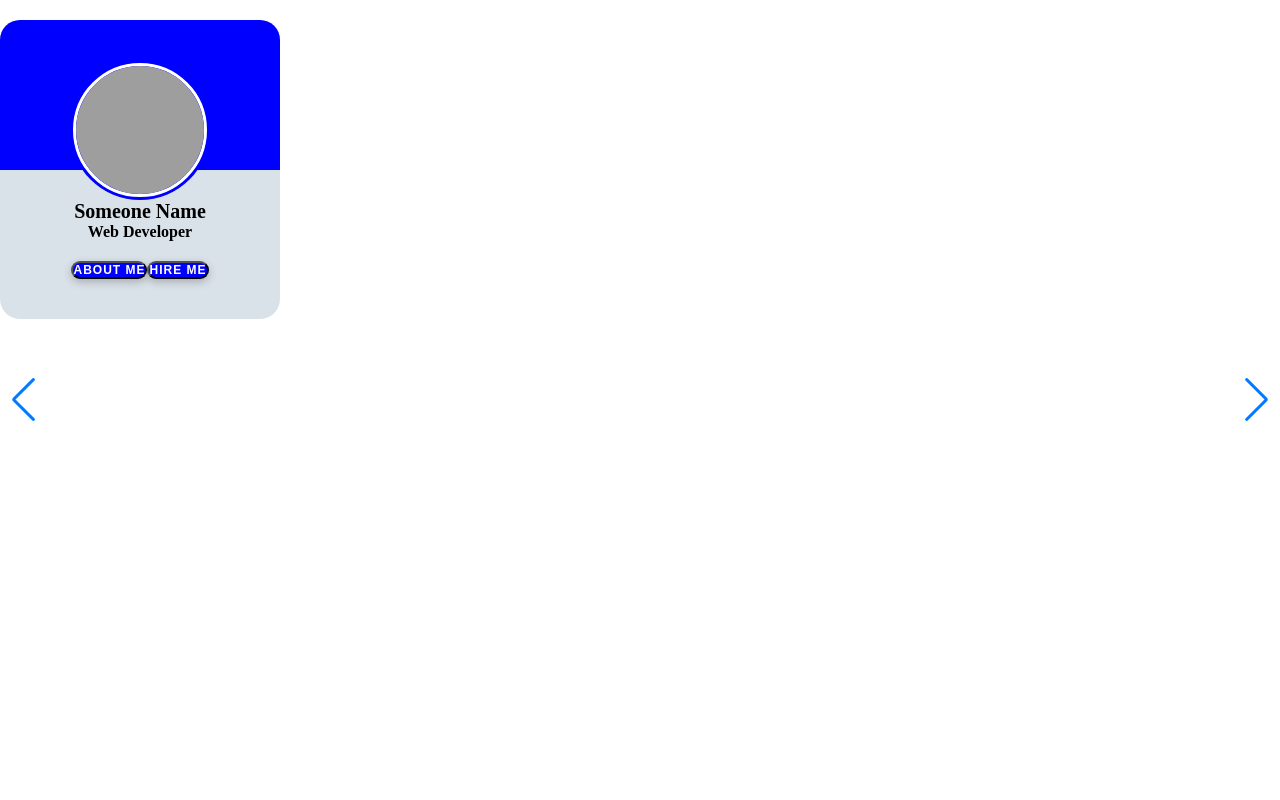
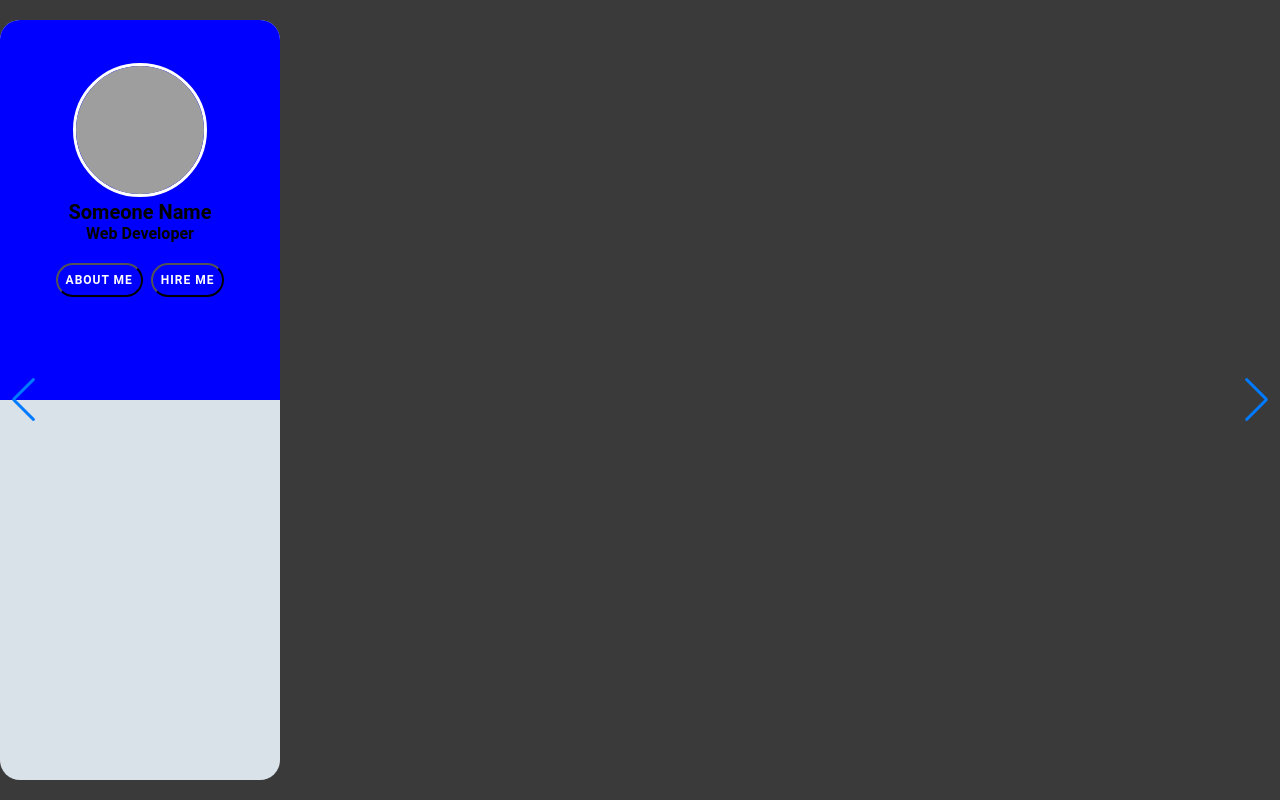
Before and after one commit to leuzaoo/carousel-component, a plain HTML site: page index.html in a window 1280 px wide. Drawn offline with nearby package versions, Linux system fonts and the light colour scheme; grey boxes are pictures that could not be loaded.

Commit message:
Removed useless items

```diff
--- a/style.css
+++ b/style.css
@@ -2,12 +2,19 @@
   margin: 0;
   padding: 0;
   box-sizing: border-box;
+  font-family: roboto;
+}
+
+body {
+  background-color: rgb(58, 58, 58);
 }
 
 .container {
   display: flex;
   align-items: center;
   justify-content: center;
+  height: 100vh;
+  width: 100%;
 }
 
 section .card .image {
@@ -101,6 +108,7 @@ section .card .image {
 .card .button {
   display: flex;
   justify-content: space-around;
+  gap: 8px;
 }
 
 .card .button .about-me {
@@ -108,10 +116,10 @@ section .card .image {
   color: white;
   font-size: 12px;
   font-weight: bold;
+  padding: 8px 8px;
   letter-spacing: 1px;
   text-transform: uppercase;
   border-radius: 25px;
-  box-shadow: rgba(0, 0, 0, 0.24) 0px 3px 8px;
   transition: all ease 0.3s;
 }
 
@@ -120,19 +128,17 @@ section .card .image {
   color: white;
   font-size: 12px;
   font-weight: bold;
+  padding: 8px 8px;
   letter-spacing: 1px;
   text-transform: uppercase;
   border-radius: 25px;
-  box-shadow: rgba(0, 0, 0, 0.24) 0px 3px 8px;
   transition: all ease 0.3s;
 }
 
 .card .button .about-me:hover {
   background-color: rgb(211, 210, 205);
-  border: 1px solid rgb(167, 167, 167);
 }
 
 .card .button .hire-me:hover {
   background-color: rgb(211, 210, 205);
-  border: 1px solid rgb(167, 167, 167);
 }
```
Also changed, not shown: package.json (deleted, +0 -10 lines).
